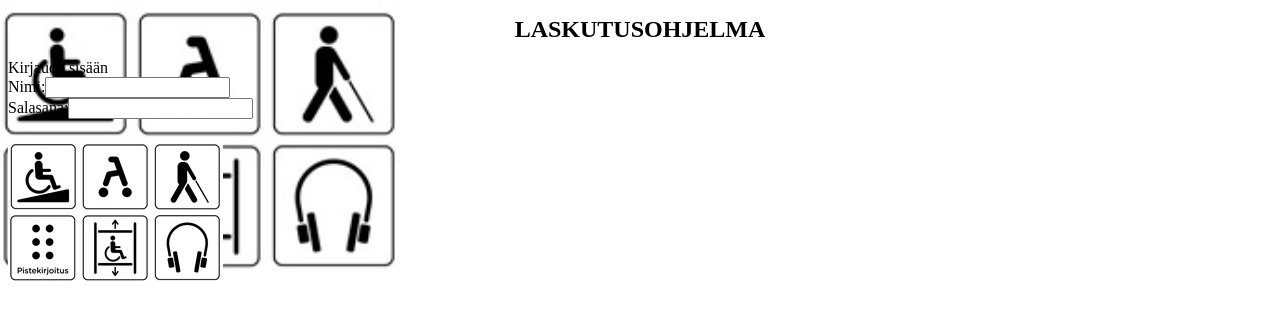
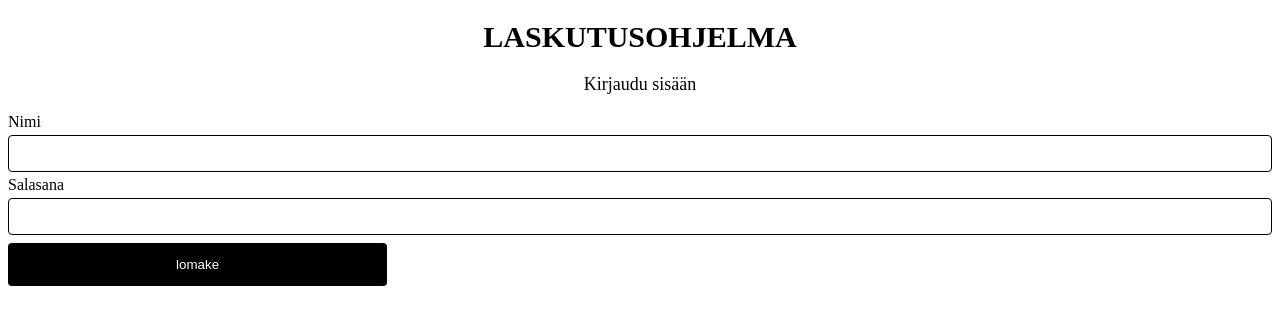
Before and after one commit to NinaVarpa/Laskutustietokanta, a PHP site: page /laskutus.html in a window 1280 px wide. Shown: the top 325 px of the page. Run offline with PHP 8.4, Linux system fonts and the light colour scheme.

Commit message:
20220917

```diff
--- a/laskutus.css
+++ b/laskutus.css
@@ -1,19 +1,54 @@
 body {
   background-color: white;
-  background-image: estesymboli.jpg;
-  background-position:right-top;
-  background-repeat: no-repeat;
-  background-size: 400px, 300px;
-}
+  }
 h1 {
   color: black;
   text-align: center;
-  font-size:24px;
+  font-size:30px;
 }
-h2{
+.otsikko2{
   color: black;
   text-align: center;
-  font-size: 18px;
+  font-size:18px;
 }
 
+.tietoja{
+  border:25px solid black;
+  width: 300px;
+  padding: 50px;
+  margin: 20px;
+
 }
+nimi{
+  text-align: center;
+  color:black;
+}
+salasana{
+  text-align: center;
+  color:black;
+}
+.lomake{
+    width: 100%;
+    padding: 10px 10px;
+    margin: 4px 0;
+    display: inline-block;
+    border: 1px solid black;
+    border-radius: 4px;
+    box-sizing: border-box;
+    color: white;
+   cursor: pointer;
+  text-align: center;
+}
+  .lomaketieto {
+    width: 30%;
+    background-color:black;
+    color: white;
+    padding: 14px 14px;
+    margin: 4px 0;
+    border: none;
+    border-radius: 4px;
+    cursor: pointer;
+}
+  .lomaketieto:hover {
+    background-color: black;
+}
--- a/laskutus.html
+++ b/laskutus.html
@@ -4,13 +4,18 @@
     <link rel= "stylesheet"href="laskutus.css">
     <meta http-equiv="content-type" content="text html" charset="utf-8"/>
   <body>
-    <body background="estesymboli.jpg" bgProperties="fixed">
-    <div>
+   <div>
       <h1>LASKUTUSOHJELMA</h1>
-      <h2p>Kirjaudu sisään</h2>
-    </div>Nimi:<input type="text" name="nimi" size="20" /></div> <br>
-	<div> Salasana:<input type="text" name="email" size="20" /></div><br>
-  <img src="estesymboli.jpg">
+      <form id="tietoja">
+          <div class="otsikko2">Kirjaudu sisään</div><br>
+          <label for="nimi"> Nimi </label>
+          <input class="lomake" type="text" id="Nimi"><br>
+          <label for="salasana"> Salasana </label>
+          <input class="lomake" type="text" id="Salasana"><br>
+          <input class="lomaketieto"type="submit"value="lomake">
+        </form>
+
+
     </div>
 
   </Body>
```
Also changed, not shown: index.html (+13 -3 lines), este merkit.jpg (added).
